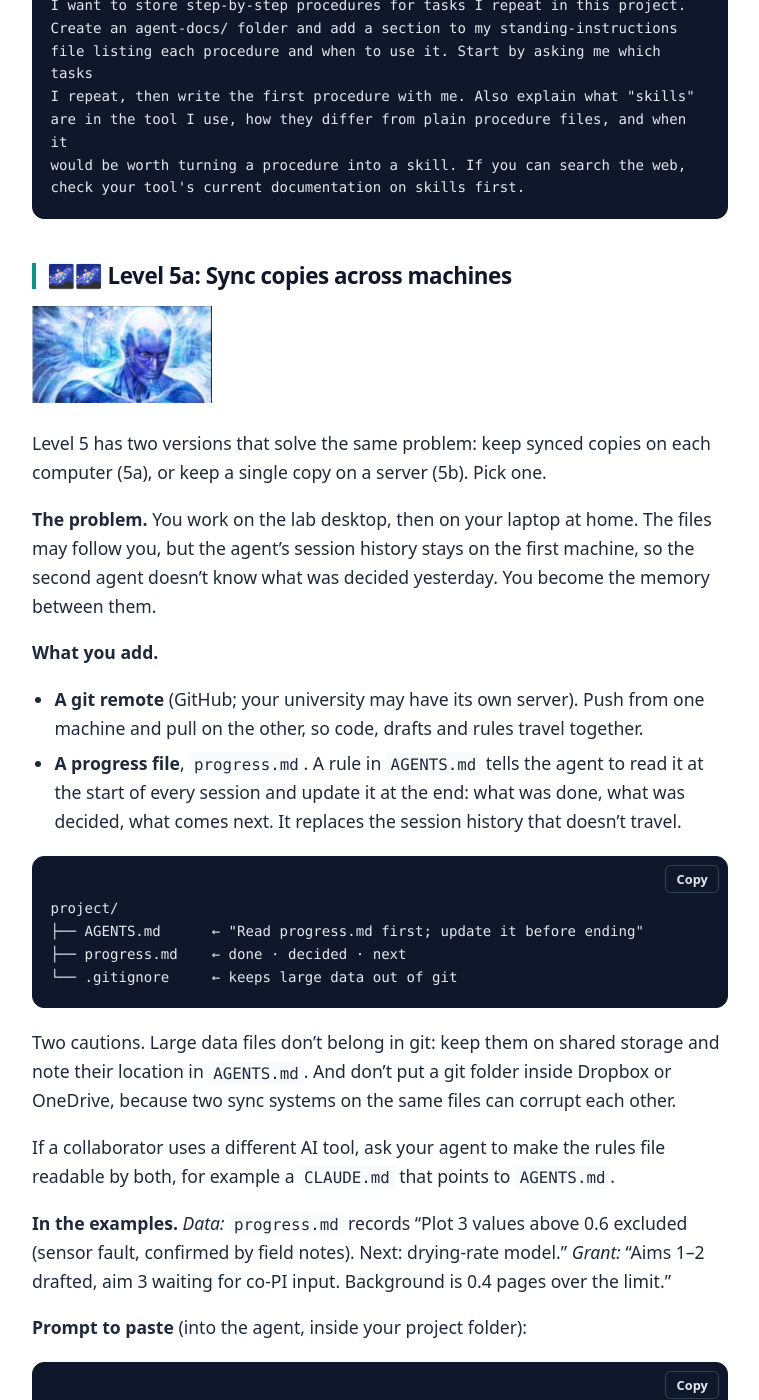
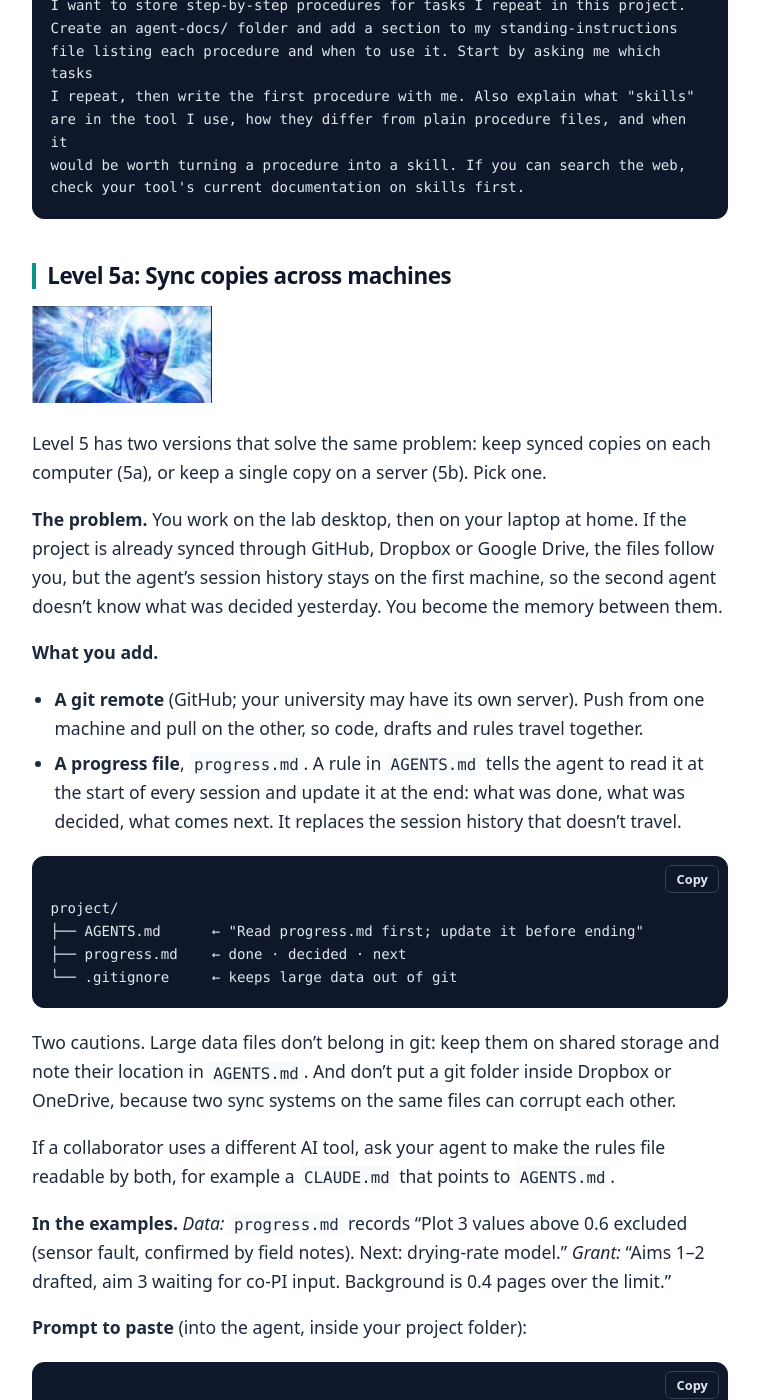
Before and after one commit to yairmau/share, a Jekyll site: the page built from five-levels-ai-agents/index.md, in a window 1280 px wide and 1400 px high, scrolled down 7796 px. Shown: the whole window, without its empty margins (260-1019 px from the left). Built offline with Jekyll 4.4.1, drawn with Linux system fonts in a browser that asks for light colours; some of the changed text lies outside the part shown.

Commit message:
Drop emoji from headings, clarify Level 5a's file-sync assumption
Co-Authored-By: Claude Sonnet 5 <noreply@anthropic.com>

````diff
--- a/five-levels-ai-agents/index.md
+++ b/five-levels-ai-agents/index.md
@@ -27,7 +27,7 @@ Two running examples show what each level means in practice:
 - **Data analysis:** a year of soil-moisture readings from 12 field plots under two irrigation treatments, to be cleaned, analyzed and turned into figures.
 - **Writing:** a three-year grant proposal with a strict page limit and a set of required sections.
 
-## 🧠 Level 1: Give the AI a folder
+## Level 1: Give the AI a folder
 
 <img src="{{ '/five-levels-ai-agents/level-1-brain.jpg' | relative_url }}" alt="Level 1 glowing brain" style="width: 180px; height: auto;">
 
@@ -55,7 +55,7 @@ documentation first, since these apps change often. Finally, suggest a first
 small task I could try with my own files.
 ```
 
-## 🧠✨ Level 2: Work in VS Code
+## Level 2: Work in VS Code
 
 <img src="{{ '/five-levels-ai-agents/level-2-brain.jpg' | relative_url }}" alt="Level 2 glowing brain" style="width: 180px; height: auto;">
 
@@ -83,7 +83,7 @@ panel. I've never used git, so explain it in plain terms. If you can search
 the web, check the current documentation first.
 ```
 
-## 🌟 Level 3: Standing rules
+## Level 3: Standing rules
 
 <img src="{{ '/five-levels-ai-agents/level-3-brain.jpg' | relative_url }}" alt="Level 3 glowing brain" style="width: 180px; height: auto;">
 
@@ -128,7 +128,7 @@ to run things, conventions, and things to never do. Use concrete rules you can
 check yourself against, not vague ones. Explain each part as you write it.
 ```
 
-## 🌌 Level 4: Procedures and skills
+## Level 4: Procedures and skills
 
 <img src="{{ '/five-levels-ai-agents/level-4-brain.jpg' | relative_url }}" alt="Level 4 glowing brain" style="width: 180px; height: auto;">
 
@@ -189,13 +189,13 @@ would be worth turning a procedure into a skill. If you can search the web,
 check your tool's current documentation on skills first.
 ```
 
-## 🌌🌌 Level 5a: Sync copies across machines
+## Level 5a: Sync copies across machines
 
 <img src="{{ '/five-levels-ai-agents/level-5-brain.jpg' | relative_url }}" alt="Level 5 glowing brain" style="width: 180px; height: auto;">
 
 Level 5 has two versions that solve the same problem: keep synced copies on each computer (5a), or keep a single copy on a server (5b). Pick one.
 
-**The problem.** You work on the lab desktop, then on your laptop at home. The files may follow you, but the agent's session history stays on the first machine, so the second agent doesn't know what was decided yesterday. You become the memory between them.
+**The problem.** You work on the lab desktop, then on your laptop at home. If the project is already synced through GitHub, Dropbox or Google Drive, the files follow you, but the agent's session history stays on the first machine, so the second agent doesn't know what was decided yesterday. You become the memory between them.
 
 **What you add.**
 
@@ -227,7 +227,7 @@ session and update it at the end with what was done, decisions made, and next
 steps. Ask me where my large data lives.
 ```
 
-## 🌌🌌 Level 5b: One copy on a server
+## Level 5b: One copy on a server
 
 **The problem.** Option 5a still leaves several copies of the project to keep in sync, and large datasets often already live on the university's computing cluster rather than on your laptop.
 
````
